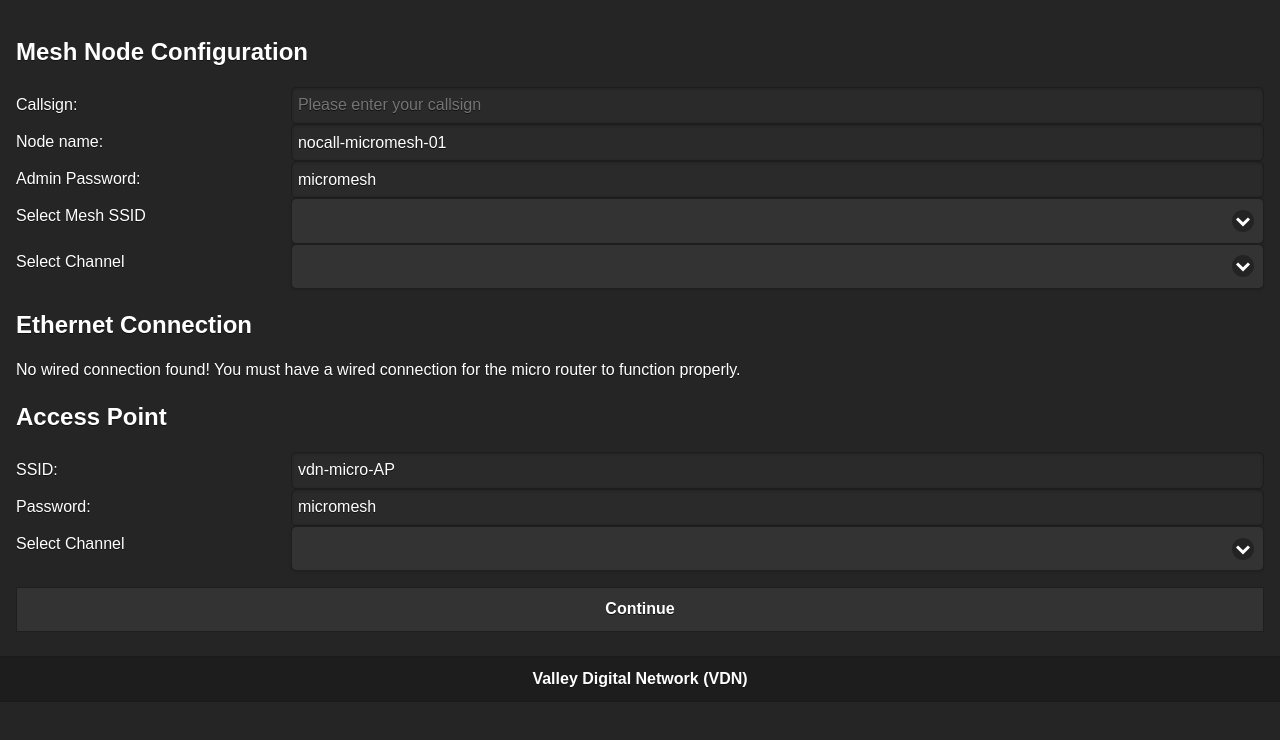
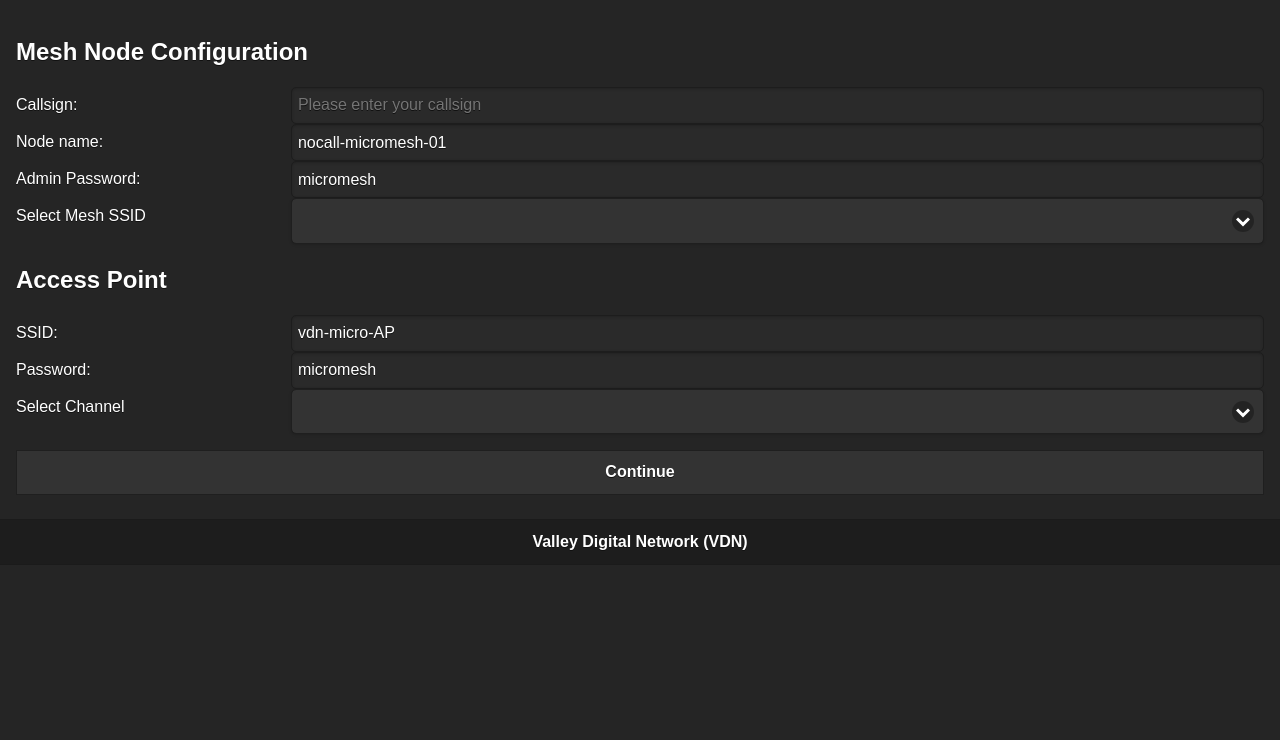
Before and after one commit to talker365/chip-mesh-ap, a PHP site: page / in a window 1280 px wide, after a click on "Configure". Shown: the part 80-820 px from the top of the page. Run offline with PHP 8.4, Linux system fonts and the light colour scheme.

Commit message:
web installer
still need to complete passing variables to mmconfig

```diff
--- a/chip/var/www/html/index.js
+++ b/chip/var/www/html/index.js
@@ -49,7 +49,7 @@ function populateForm() {
     }
 
     /*document.getElementById("final_nodechannel").value = document.getElementById("nodechannel").value;*/
-    document.getElementById("final_nodechannel").value = document.getElementById("nodechannel").selectedIndex + 1;
+    document.getElementById("final_nodechannel").value = document.getElementById("nodessid").selectedIndex + 1;
 
     if (document.getElementById("meshLan") != null) {
 	    if (document.getElementById("meshLan").checked) {
--- a/chip/var/www/html/index.php
+++ b/chip/var/www/html/index.php
@@ -144,20 +144,16 @@
 			<select name="nodessid" id="nodessid">
 				<?php echo shell_exec("/var/www/html/./wifiscan SSID 2>&1"); ?>
 			</select>
-            <label for="nodechannel">Select Channel</label>
-            <select name="nodechannel" id="nodechannel">
-                <?php echo shell_exec("/var/www/html/./wifiscan CH 2>&1"); ?>
-            </select>
 		</div>
 
 
-        <h2> Ethernet Connection </h2>
         <?php
             $eth0present = shell_exec("/var/www/html/./mmconfig check ethernet");
             #echo "<p> DEBUG: mmconfig=$eth0present </p>";
 
             if (trim($eth0present) == "TRUE") {
         ?>
+        	<h2> Ethernet Connection </h2>
             <fieldset data-role="controlgroup">
                 <legend>A wired connection was identified, please select how to use it:</legend>
                 <label for="meshLan"> LAN - Wired connection is treated like another connection to the Access Point</label>
@@ -165,10 +161,6 @@
                 <label for="meshWan"> WAN - Wired connection is treated as the connection to the internet (or your home network)</label>
                 <input type="radio" name="meshEthernetType" id="meshWan" value="meshWan" checked="checked">
             </fieldset>
-        <?php
-            } else {
-        ?>
-            <p> No wired connection found!  You must have a wired connection for the micro router to function properly. </p>
         <?php
             }
         ?>
```
